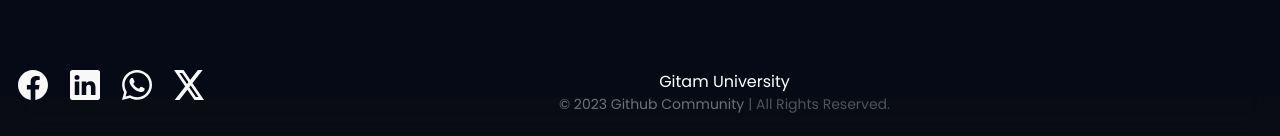
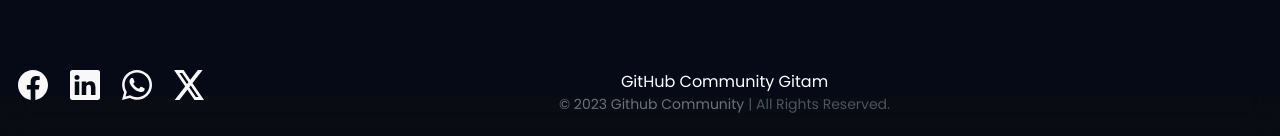
Before and after one commit to github-community-gitam/G-Projects, a React (Create React App) app: page /LandingScreen in a window 1280 px wide. Shown: the part 3405-3541 px from the top of the page. Built offline with nearby package versions, Linux system fonts and the light colour scheme.

Commit message:
Update LandingScreen.js

```diff
--- a/src/components/LandingScreen.js
+++ b/src/components/LandingScreen.js
@@ -408,7 +408,7 @@
       </a>
     </div>
     <div className="text-center relative left-[-350px] sm:text-left">
-  <p className="text-white text-center">Gitam University</p>
+  <p className="text-white text-center">GitHub Community Gitam</p>
   <p className="text-gray-500 text-sm">
     © 2023 Github Community
     <a
```
